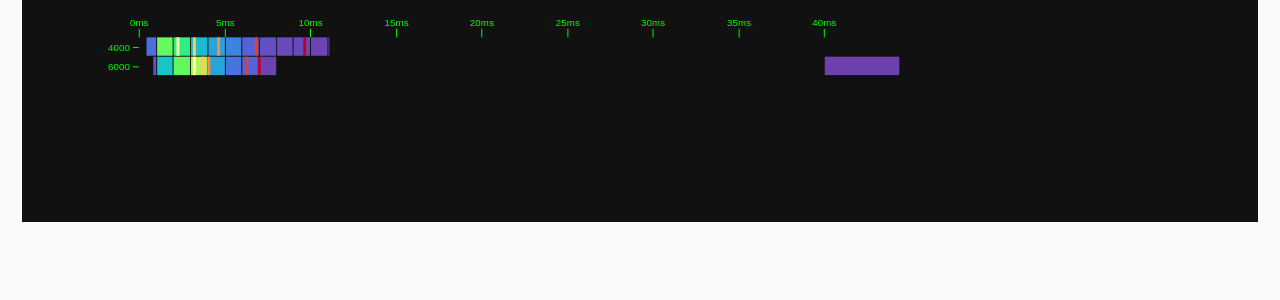
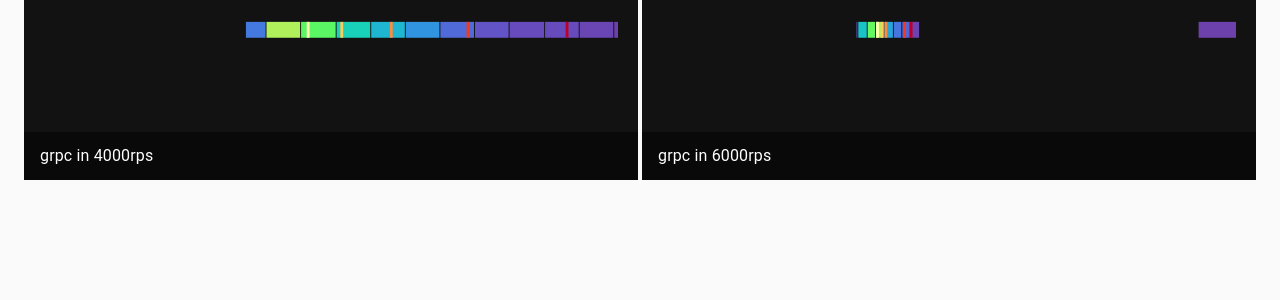
Before and after one commit to olix0r/izvay, a React (Create React App) app: page / in a window 1280 px wide. Shown: the top 300 px of the page. Built offline with nearby package versions, Linux system fonts and the light colour scheme.

Commit message:
wip: sorta broke

```diff
--- a/package.json
+++ b/package.json
@@ -9,6 +9,7 @@
     "@react-hook/window-size": "^1.0.13",
     "d3": "^5.15.0",
     "d3-array": "^2.4.0",
+    "eslint": "^6.8.0",
     "react": "^16.13.0",
     "react-dom": "^16.13.0"
   },
@@ -18,6 +19,7 @@
     "@testing-library/react": "^9.3.2",
     "@testing-library/user-event": "^7.1.2",
     "@types/d3": "^5.7.2",
+    "@types/d3-array": "^2.0.0",
     "@types/react": "^16.9.23",
     "@types/react-dom": "^16.9.5",
     "@typescript-eslint/eslint-plugin": "^2.24.0",
--- a/src/App.tsx
+++ b/src/App.tsx
@@ -1,4 +1,5 @@
 import * as d3 from "d3";
+import { group } from "d3-array";
 import React, { FunctionComponent, useCallback, useEffect, useState } from "react";
 import styled from "@emotion/styled";
 
@@ -25,6 +26,7 @@ interface Report extends Fortio.Report {
   protocol: Protocol;
   rate: number;
   direction: Direction;
+  build?: string;
 }
 
 interface LabelReport {
@@ -38,48 +40,44 @@ async function getReports(): Promise<Reports> {
 }
 
 const SvgStyled = styled.svg`
+  height: 100%;
   width: 100%;
   color: #0f0;
-  background-color: #111;
+  background-color: #121212;
   padding: 20px;
 `;
 
 const rowHeight = 20;
-const margin = {
-  top: rowHeight,
-  bottom: 0,
-  left: 100,
-  right: 250
-};
 
-const LatencyHeatmap: FunctionComponent<{ reports: Reports, labeler: LabelReport }> = ({ reports, labeler }) => {
+const LatencyHeatmap: FunctionComponent<{ reports: Reports, labeler: LabelReport }> =
+  ({ reports, labeler }) => {
     let drawReports = (element: SVGSVGElement) => {
       console.log("Drawing reports", element, reports);
       if (reports.length === 0) {
         return;
       }
 
-    const { height, width } = element.getBoundingClientRect();
+      const { width } = element.getBoundingClientRect();
+      const height = (rowHeight + 2) * reports.length;
 
       const maxLatency = d3.max(reports, r =>
         d3.max(r.DurationHistogram.Data, d => d.End)
       );
-    console.log(maxLatency!);
       const x = d3
         .scaleLinear()
         .domain([0, maxLatency!])
-      .rangeRound([margin.left, width - margin.left - margin.right]);
+        .rangeRound([200, width]);
 
       const y = d3
         .scaleBand()
         .domain(reports.map(labeler))
-      .rangeRound([margin.top, margin.top + reports.length * rowHeight]);
+        .rangeRound([rowHeight, height - rowHeight]);
 
-    reports.forEach(r => {
-      r.DurationHistogram.Data.forEach(d => {
-        console.log(r.protocol, r.direction, r.rate, d, x(d.Start), x(d.End));
-      });
-    });
+      // reports.forEach(r => {
+      //   r.DurationHistogram.Data.forEach(d => {
+      //     console.log(r.protocol, r.direction, r.rate, d, x(d.Start), x(d.End));
+      //   });
+      // });
 
       const svg = d3
         .select(element)
@@ -100,11 +98,11 @@ const LatencyHeatmap: FunctionComponent<{ reports: Reports, labeler: LabelReport
 
       svg.append("g").call(g =>
         g
-        .attr("transform", `translate(0,${margin.top})`)
+          .attr("transform", `translate(0,0)`)
           .call(
             d3
               .axisTop(x)
-            .tickSize((width - margin.left - margin.right) / 100)
+              .tickSize(width / 100)
               .tickFormat(n => `${n.valueOf() * 1000}ms`)
           )
           .call(g => g.selectAll(".domain").remove())
@@ -112,7 +110,7 @@ const LatencyHeatmap: FunctionComponent<{ reports: Reports, labeler: LabelReport
 
       svg.append("g").call(g =>
         g
-        .attr("transform", `translate(${margin.left},0)`)
+          .attr("transform", `translate(0,0)`)
           .call(d3.axisLeft(y).tickSizeOuter(0))
           .call(g => g.selectAll(".domain").remove())
       );
@@ -168,11 +166,22 @@ const App: FunctionComponent = () => {
     <React.Fragment>
       <CssBaseline />
       <Container maxWidth='xl'>
-        <GridList>
+        <GridList cols={2}>
+          {Array.from(group(reports, r => r.protocol).values()).flatMap(reports => {
+            return Array.from(group(reports, r => r.direction).values()).flatMap(reports => {
+              return Array.from(group(reports, r => r.rate).values()).map(reports => {
+                return (
+                  <GridListTile cols={1} key={`${reports[0].protocol}-${reports[0].direction}-${reports[0].rate}`}>
+                    <GridListTileBar title={`${reports[0].protocol} ${reports[0].direction} ${reports[0].rate}rps`} />
                     <LatencyHeatmap
                       reports={reports}
-              labeler={(report) => report.rate.toString()}
+                      labeler={({ build }) => build ? `${build}` : 'latest'}
                     />
+                  </GridListTile>
+                );
+              });
+            });
+          })}
         </GridList>
       </Container>
     </React.Fragment>
```
Also changed, not shown: 1 other file (tests, documents, lock files or other folders). Lines whose indentation alone changed are shown as unchanged.
